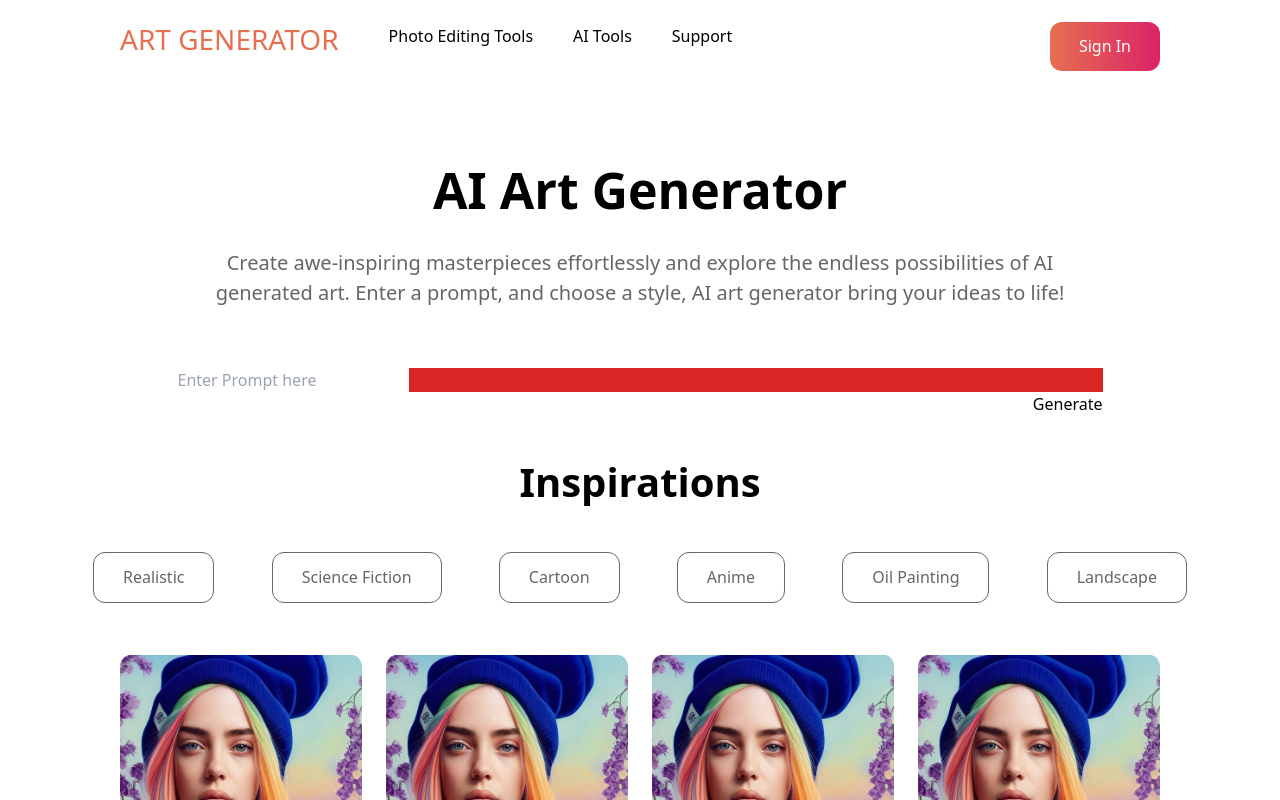
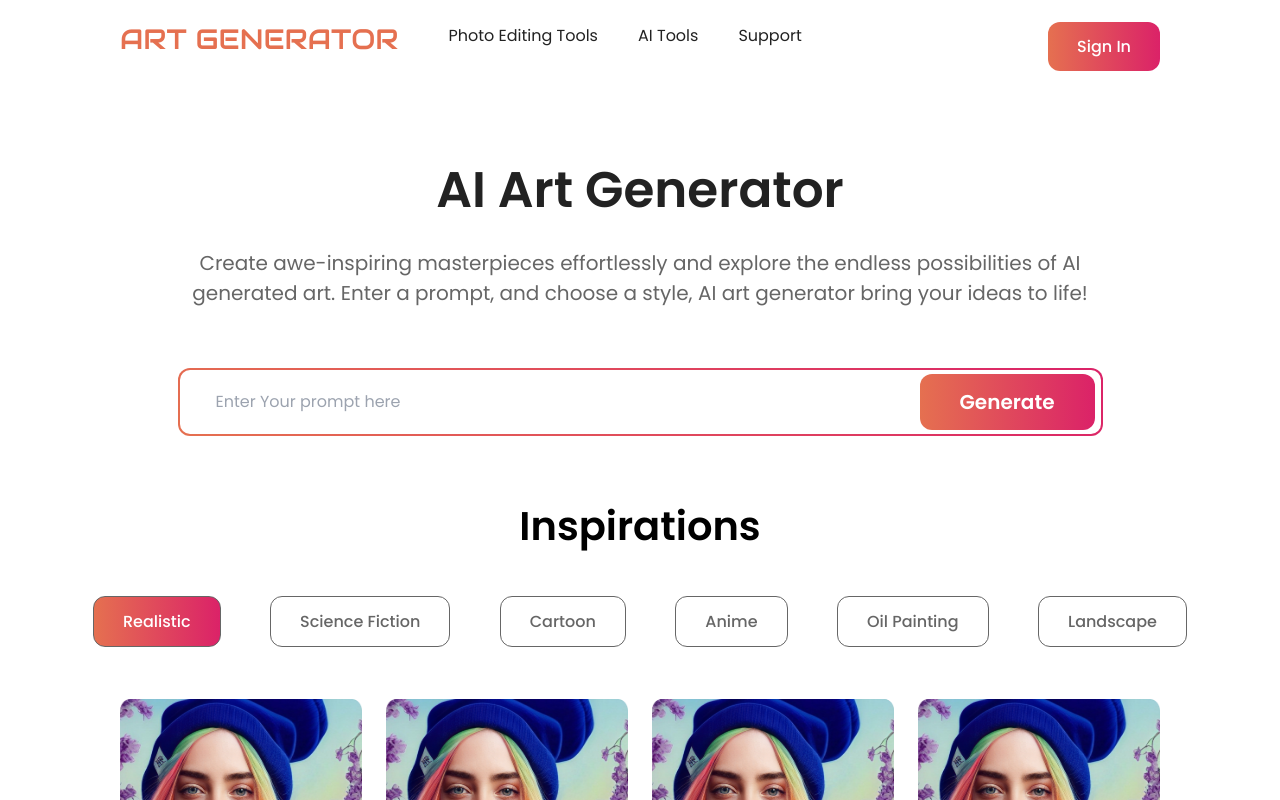
Before and after one commit to aqibzaib/Funsol-Task-For-Frontend-Developer, a React (Create React App) app: page / in a window 1280 px wide. Shown: the top 800 px of the page. Built offline with nearby package versions, Linux system fonts and the light colour scheme.

Commit message:
set font family in mainpage

```diff
--- a/package.json
+++ b/package.json
@@ -8,6 +8,8 @@
     "@testing-library/user-event": "^13.5.0",
     "react": "^18.3.1",
     "react-dom": "^18.3.1",
+    "react-router": "^6.23.1",
+    "react-router-dom": "^6.23.1",
     "react-scripts": "5.0.1",
     "web-vitals": "^2.1.4"
   },
--- a/src/App.css
+++ b/src/App.css
@@ -38,5 +38,45 @@
 }
 .custom-border {
   border: 2px solid transparent; /* Ensures the border space is allocated */
-  border-image: linear-gradient(45deg, #E57050, #DB2268) 1;
+  border-image: linear-gradient(45deg, #e57050, #db2268) 1;
 }
+
+/* .input-border {
+  display: inline-block;
+  border-radius: 12px;
+  padding: 2px;
+  background: linear-gradient(45deg, #e57050, #db2268);
+}
+
+.content {
+  border-radius: 12px;
+  background: white;
+  padding: 10px;
+  height: 100%;
+  display: flex;
+  align-items: center;
+  justify-content: center;
+}
+ */
+.input-border {
+  width: 100%; /* Make the width 100% */
+  border-radius: 12px;
+  padding: 2px; /* Adjust based on border thickness */
+  background: linear-gradient(45deg, #e57050, #db2268);
+  display: flex; /* Flexbox to handle inner content alignment */
+  align-items: center; /* Center align content vertically */
+  justify-content: center; /* Center align content horizontally */
+  box-sizing: border-box; /* Ensure padding and border are included in the element's total width and height */
+}
+
+.content {
+  border-radius: 10px; /* Adjust based on border thickness */
+  background: white; /* Adjust based on your background color */
+  width: 100%; /* Make inner content fill the width of the parent */
+  height: 100%; /* Make inner content fill the height of the parent */
+  display: flex; /* Flexbox to handle inner content alignment */
+  align-items: center; /* Center align content vertically */
+  justify-content: space-between; /* Center align content horizontally */
+  box-sizing: border-box; /* Ensure padding and border are included in the element's total width and height */
+  padding: 0 6px 0 36px; /* Adjust based on your requirements */
+}
--- a/src/components/home/Hero.js
+++ b/src/components/home/Hero.js
@@ -1,32 +1,38 @@
-import React from 'react'
+import React from "react";
+import SearchField from "./SearchField";
 
 const Main = () => {
   return (
-  <section className='max-w-[925px] mx-auto'>
-    <div>
-        <h2 className="text-[50px] font-[600] text-center leading-[75px] mt-[60px] cursor-pointer">
+    <section className="max-w-[925px] mx-auto">
+      <div>
+        <h2 className=" font-poppins text-[50px] font-[600] text-center leading-[75px] mt-[60px] cursor-pointer text-[#222222]">
           AI Art Generator
         </h2>
         <div className=" mx-auto mt-[20px] mb-[60px]">
-          <p className="text-[20px] font-[400] leading-[30p] text-center text-[#666666]">
+          <p className=" font-poppins text-[20px] font-[400] leading-[30p] text-center text-[#666666]">
             Create awe-inspiring masterpieces effortlessly and explore the
             endless possibilities of AI generated art. Enter a prompt, and
             choose a style, AI art generator bring your ideas to life!
           </p>
         </div>
-        <div className='bg-red-600 relative'>
+        {/* <div className='bg-red-600 relative'>
         <div className=''>
         <input type="text"  placeholder='Enter Prompt here'/>
         </div>
         <button className='absolute right-0'>Generate</button>
+        </div> */}
+        <SearchField />
+        <div>
+          <p
+            className="font-poppins text-[40px] font-[600] text-center leading-[60px] mt-[60px] mb-[40px] text-[#222222];
+]"
+          >
+            Inspirations
+          </p>
         </div>
-        <div>
-          <p className='text-[40px] font-[600] text-center leading-[60px] mt-[60px] mb-[40px]'>Inspirations</p>
-        </div>
+      </div>
+    </section>
+  );
+};
 
-      </div>
-  </section>
-  )
-}
-
-export default Main
+export default Main;
--- a/src/components/home/Navbar.js
+++ b/src/components/home/Navbar.js
@@ -5,25 +5,27 @@ const Navbar = () => {
     <section className="max-w-[1440px] mx-auto">
       <div className="flex justify-between py-[22px] px-[120px]">
         <div className="flex flex-row gap-[50px]">
-          <p className="font-[400] text-[28px] leading-[35.7px] text-[#E57050] cursor-pointer">
+          <p className="font-audiowide font-[400] text-[28px] leading-[35.7px] text-[#E57050] cursor-pointer">
             ART GENERATOR
           </p>
           <div className="hidden md:block">
             <ul className="flex justify-between gap-[40px]">
               <Link
                 to="/text-to-image"
-                className="text-[16px] font-[400] leading-[28px]"
+                className="font-poppins text-[16px] text-[#222222] font-[400] leading-[28px]"
               >
                 Photo Editing Tools
               </Link>
-              <li className="text-[16px] font-[400] leading-[28px]">
+              <li className=" font-poppins text-[16px] text-[#222222] font-[400] leading-[28px]">
                 AI Tools
               </li>
-              <li className="text-[16px] font-[400] leading-[28px]">Support</li>
+              <li className="font-poppins text-[16px] text-[#222222] font-[400] leading-[28px]">
+                Support
+              </li>
             </ul>
           </div>
         </div>
-        <button className="hidden md:block text-[16px] font-[500] text-[#FFFFFF] leading-[27px] px-[29px] pt-[11px] pb-[11px] bg-gradient-to-r from-[#E57050] to-[#DB2268]  rounded-[12px] cursor-pointer">
+        <button className=" font-poppins hidden md:block text-[16px] font-[500] text-[#FFFFFF] leading-[27px] px-[29px] pt-[11px] pb-[11px] bg-gradient-to-r from-[#E57050] to-[#DB2268]  rounded-[12px] cursor-pointer">
           Sign In
         </button>
       </div>
--- /dev/null
+++ b/src/components/home/SearchField.js
@@ -0,0 +1,19 @@
+import React from "react";
+
+function SearchField() {
+  return (
+    <div className="input-border w-full h-[68px]">
+      <div className="content">
+        <input
+          placeholder="Enter Your prompt here"
+          className="font-poppins text-base font-normal leading-6 text-left outline-none focus:outline-none text-[#999999]"
+        />
+        <button className="font-poppins text-[20px] font-semibold leading-[30px] text-left  text-[#FFFFFF] bg-gradient-to-r from-[#E57050] to-[#DB2268] px-10 py-[13px] rounded-xl">
+          Generate
+        </button>
+      </div>
+    </div>
+  );
+}
+
+export default SearchField;
--- a/src/components/home/Tabs.js
+++ b/src/components/home/Tabs.js
@@ -1,25 +1,75 @@
-import React from "react";
+import React, { useState } from "react";
 
 const Tabs = () => {
+  // State to manage the selected tab
+  const [selectedTab, setSelectedTab] = useState("Realistic");
+
+  // Function to handle tab selection
+  const handleTabClick = (tabName) => {
+    setSelectedTab(tabName);
+  };
+
   return (
-    <section className="max-w-[1094px] mx-auto hidden md:block ">
+    <section className="max-w-[1094px] mx-auto hidden md:block">
       <div className="flex justify-between">
-        <button className="text-[16px] border-[1px] duration-300 ease-linear border-[#666666] font-[500] text-[#666666] hover:text-[#FFFFFF] leading-[27px] px-[29px] pt-[11px] pb-[11px] hover:bg-gradient-to-r from-[#E57050] to-[#DB2268] flex items-center rounded-[12px] cursor-pointer">
+        <button
+          className={`text-[16px] font-poppins  border-[1px] duration-300 ease-linear border-[#666666] font-[500] text-[#666666] leading-[27px] px-[29px] pt-[11px] pb-[11px] hover:bg-gradient-to-r from-[#E57050] to-[#DB2268] flex items-center rounded-[12px] cursor-pointer ${
+            selectedTab === "Realistic"
+              ? "text-white bg-gradient-to-r from-[#E57050] to-[#DB2268] hover:text-white"
+              : "hover:text-[#FFFFFF]"
+          }`}
+          onClick={() => handleTabClick("Realistic")}
+        >
           Realistic
         </button>
-    <button className="text-[16px] border-[1px] duration-300 ease-linear border-[#666666] font-[500] text-[#666666] hover:text-[#FFFFFF] leading-[27px] px-[29px] pt-[11px] pb-[11px] hover:bg-gradient-to-r from-[#E57050] to-[#DB2268] flex items-center rounded-[12px] cursor-pointer">
+        <button
+          className={`text-[16px] font-poppins  border-[1px] duration-300 ease-linear border-[#666666] font-[500] text-[#666666] leading-[27px] px-[29px] pt-[11px] pb-[11px] hover:bg-gradient-to-r from-[#E57050] to-[#DB2268] flex items-center rounded-[12px] cursor-pointer ${
+            selectedTab === "Science Fiction"
+              ? "text-white bg-gradient-to-r from-[#E57050] to-[#DB2268] hover:text-white"
+              : "hover:text-[#FFFFFF]"
+          }`}
+          onClick={() => handleTabClick("Science Fiction")}
+        >
           Science Fiction
         </button>
-        <button className="text-[16px] border-[1px] duration-300 ease-linear border-[#666666] font-[500] text-[#666666] hover:text-[#FFFFFF] leading-[27px] px-[29px] pt-[11px] pb-[11px] hover:bg-gradient-to-r from-[#E57050] to-[#DB2268] flex items-center rounded-[12px] cursor-pointer">
+        <button
+          className={`text-[16px] font-poppins  border-[1px] duration-300 ease-linear border-[#666666] font-[500] text-[#666666] leading-[27px] px-[29px] pt-[11px] pb-[11px] hover:bg-gradient-to-r from-[#E57050] to-[#DB2268] flex items-center rounded-[12px] cursor-pointer ${
+            selectedTab === "Cartoon"
+              ? "text-white bg-gradient-to-r from-[#E57050] to-[#DB2268] hover:text-white"
+              : "hover:text-[#FFFFFF]"
+          }`}
+          onClick={() => handleTabClick("Cartoon")}
+        >
           Cartoon
         </button>
-        <button className="text-[16px] border-[1px] duration-300 ease-linear border-[#666666] font-[500] text-[#666666] hover:text-[#FFFFFF] leading-[27px] px-[29px] pt-[11px] pb-[11px] hover:bg-gradient-to-r from-[#E57050] to-[#DB2268] flex items-center rounded-[12px] cursor-pointer">
+        <button
+          className={`text-[16px] font-poppins  border-[1px] duration-300 ease-linear border-[#666666] font-[500] text-[#666666] leading-[27px] px-[29px] pt-[11px] pb-[11px] hover:bg-gradient-to-r from-[#E57050] to-[#DB2268] flex items-center rounded-[12px] cursor-pointer ${
+            selectedTab === "Anime"
+              ? "text-white bg-gradient-to-r from-[#E57050] to-[#DB2268] hover:text-white"
+              : "hover:text-[#FFFFFF]"
+          }`}
+          onClick={() => handleTabClick("Anime")}
+        >
           Anime
         </button>
-        <button className="text-[16px] border-[1px] duration-300 ease-linear border-[#666666] font-[500] text-[#666666] hover:text-[#FFFFFF] leading-[27px] px-[29px] pt-[11px] pb-[11px] hover:bg-gradient-to-r from-[#E57050] to-[#DB2268] flex items-center rounded-[12px] cursor-pointer">
+        <button
+          className={`text-[16px] font-poppins  border-[1px] duration-300 ease-linear border-[#666666] font-[500] text-[#666666] leading-[27px] px-[29px] pt-[11px] pb-[11px] hover:bg-gradient-to-r from-[#E57050] to-[#DB2268] flex items-center rounded-[12px] cursor-pointer ${
+            selectedTab === "Oil Painting"
+              ? "text-white bg-gradient-to-r from-[#E57050] to-[#DB2268] hover:text-white"
+              : "hover:text-[#FFFFFF]"
+          }`}
+          onClick={() => handleTabClick("Oil Painting")}
+        >
           Oil Painting
         </button>
-        <button className="text-[16px] border-[1px] duration-300 ease-linear border-[#666666] font-[500] text-[#666666] hover:text-[#FFFFFF] leading-[27px] px-[29px] pt-[11px] pb-[11px] hover:bg-gradient-to-r from-[#E57050] to-[#DB2268] flex items-center rounded-[12px] cursor-pointer">
+        <button
+          className={`text-[16px] font-poppins  border-[1px] duration-300 ease-linear border-[#666666] font-[500] text-[#666666] leading-[27px] px-[29px] pt-[11px] pb-[11px] hover:bg-gradient-to-r from-[#E57050] to-[#DB2268] flex items-center rounded-[12px] cursor-pointer ${
+            selectedTab === "Landscape"
+              ? "text-white bg-gradient-to-r from-[#E57050] to-[#DB2268] hover:text-white"
+              : "hover:text-[#FFFFFF]"
+          }`}
+          onClick={() => handleTabClick("Landscape")}
+        >
           Landscape
         </button>
       </div>
```
Also changed, not shown: 1 other file (tests, documents, lock files or other folders). Lines whose indentation alone changed are shown as unchanged.
